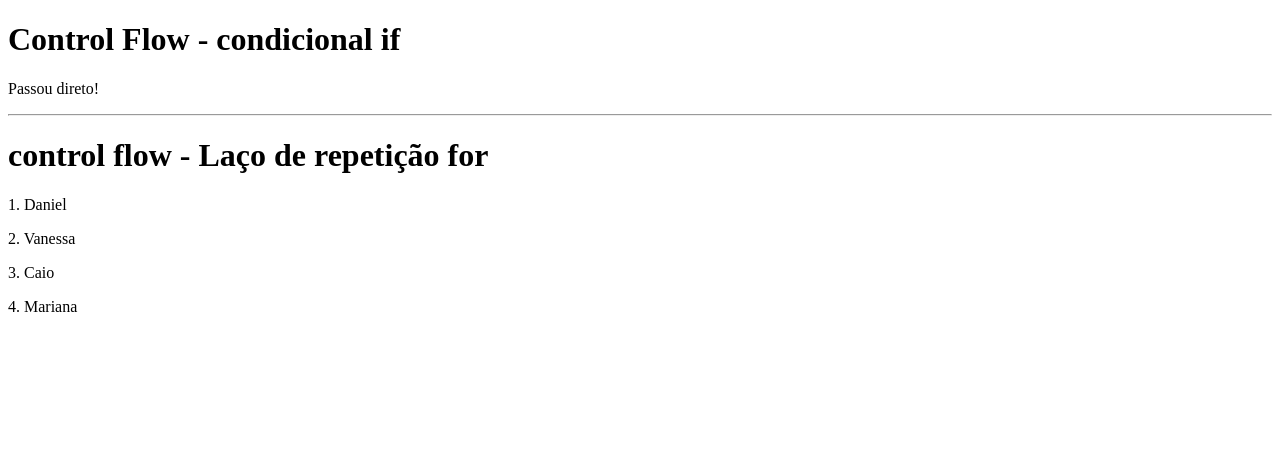
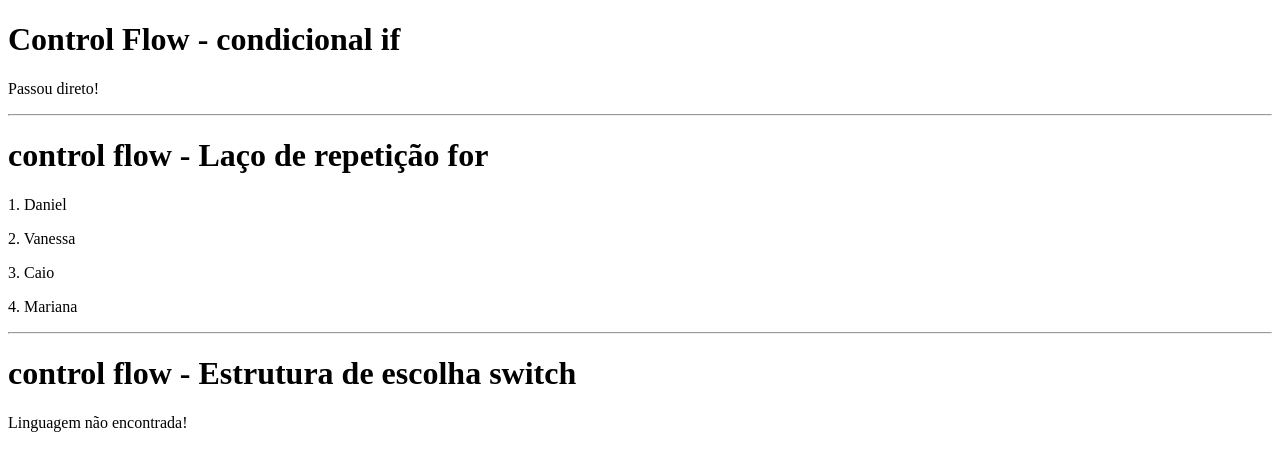
Before and after one commit to Daniel-Penelva/demo-angular17, an Angular app: page / in a window 1280 px wide. Shown: the top 470 px of the page. Built offline with nearby package versions, Linux system fonts and the light colour scheme.

Commit message:
Control Flow - estruturas de escolha @switch

```diff
--- a/src/app/control-flow/control-flow.component.html
+++ b/src/app/control-flow/control-flow.component.html
@@ -27,3 +27,18 @@
 
 <!-- Dica: Pode implementar o uso do comando @empty. Caso a estrutura de repetição não seja realizada, podemos retornar uma mensagem, estrutura bem interessante, caso o vetor não contenha registros -->
 </div>
+
+<hr />
+
+<div>
+
+<h1> control flow - Estrutura de escolha switch </h1>
+
+@switch (linguagem) {
+    @case ("CSS") { <p>CSS</p> }
+    @case ("HTML") { <p>HTML</p> }
+    @case ("JavaScript") { <p>JavaScript</p> }
+    @default {<p>Linguagem não encontrada!</p>}
+}
+
+</div>
--- a/src/app/control-flow/control-flow.component.ts
+++ b/src/app/control-flow/control-flow.component.ts
@@ -14,4 +14,7 @@ export class ControlFlowComponent {
 
   // Vetor - control flow @for
   nomes: string[] = ['Daniel', 'Vanessa', 'Caio', 'Mariana'];
+
+  // linguagem - control flow @switch
+  linguagem: string = 'Java';
 }
```
